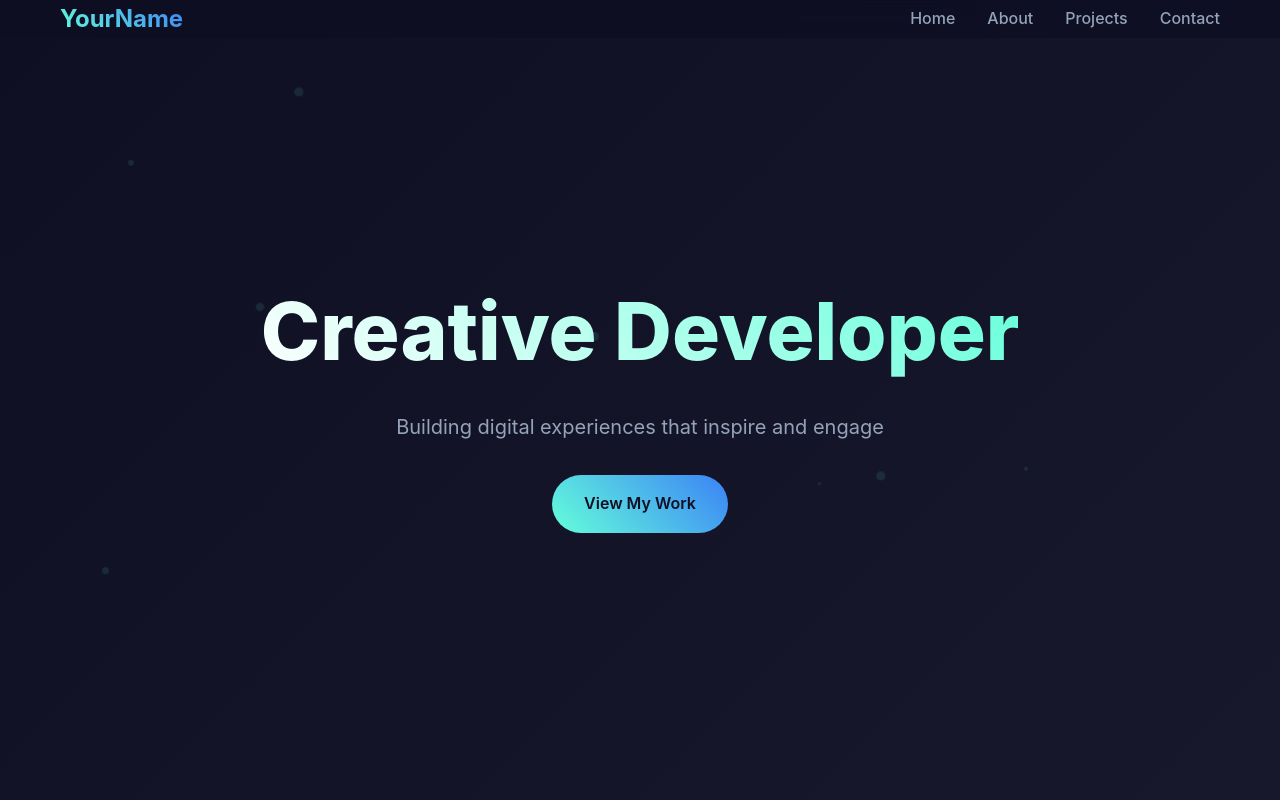
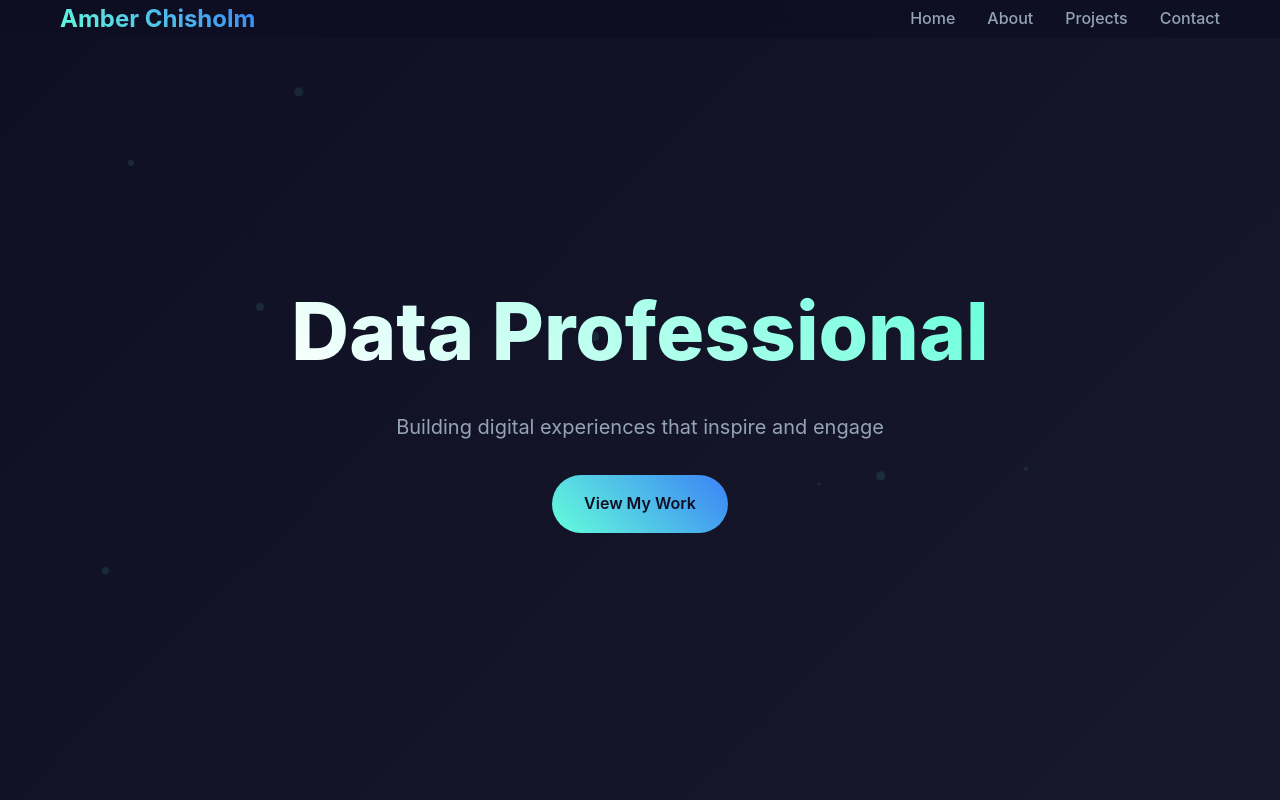
Before and after one commit to amberchisholm/portfolio, a plain HTML site: page index.html in a window 1280 px wide. Shown: the top 800 px of the page. Drawn offline with Linux system fonts and the light colour scheme.

Commit message:
Update index.html

```diff
--- a/index.html
+++ b/index.html
@@ -347,7 +347,7 @@
     <!-- Header -->
     <header>
         <nav class="container">
-            <div class="logo">YourName</div>
+            <div class="logo">Amber Chisholm</div>
             <ul class="nav-links">
                 <li><a href="#home">Home</a></li>
                 <li><a href="#about">About</a></li>
@@ -360,7 +360,7 @@
     <!-- Hero Section -->
     <section id="home" class="hero">
         <div class="hero-content">
-            <h1>Creative Developer</h1>
+            <h1>Data Professional</h1>
             <p>Building digital experiences that inspire and engage</p>
             <a href="#projects" class="cta-button">View My Work</a>
         </div>
@@ -474,7 +474,7 @@
     <!-- Footer -->
     <footer>
         <div class="container">
-            <p>&copy; 2025 Your Name. All rights reserved.</p>
+            <p>&copy; 2025 Amber Chisholm. All rights reserved.</p>
         </div>
     </footer>
 
```
